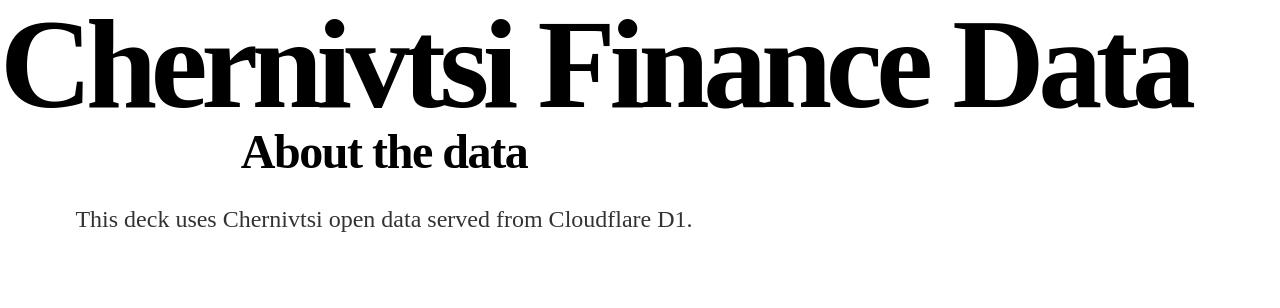
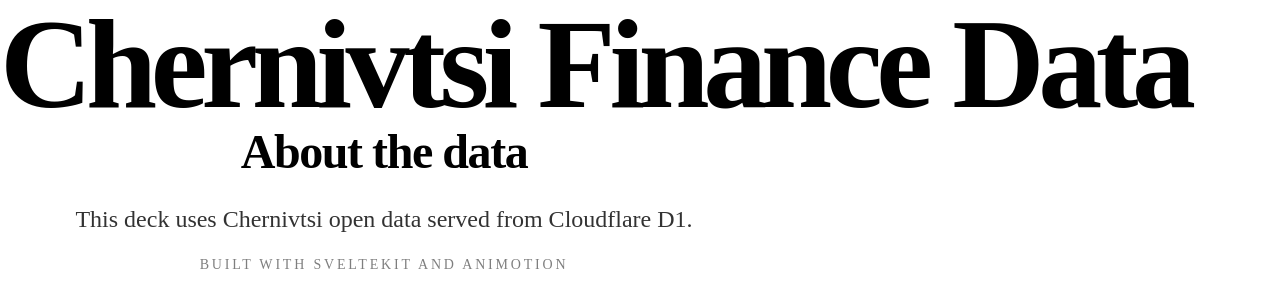
Before and after one commit to ihor-av/animotion-app, a SvelteKit app: page / in a window 1280 px wide. Shown: the top 308 px of the page. Built offline with nearby package versions, Linux system fonts and the light colour scheme.

Commit message:
test: footer plus duplicate meta

```diff
--- a/src/app.html
+++ b/src/app.html
@@ -3,6 +3,7 @@
 	<head>
 		<meta charset="utf-8" />
 		<meta name="viewport" content="width=device-width, initial-scale=1" />
+		<meta name="description" content="Deliberate duplicate for the fix-loop test." />
 		<meta name="color-scheme" content="light dark" />
 		%sveltekit.head%
 	</head>
--- a/src/routes/+page.svelte
+++ b/src/routes/+page.svelte
@@ -21,6 +21,9 @@
 			<p class="mt-6 text-2xl leading-relaxed opacity-80">
 				This deck uses Chernivtsi open data served from Cloudflare D1.
 			</p>
+			<p class="mt-4 text-sm uppercase tracking-[0.2em] opacity-50">
+				Built with SvelteKit and Animotion
+			</p>
 		</div>
 	</Slide>
 </Presentation>
```
